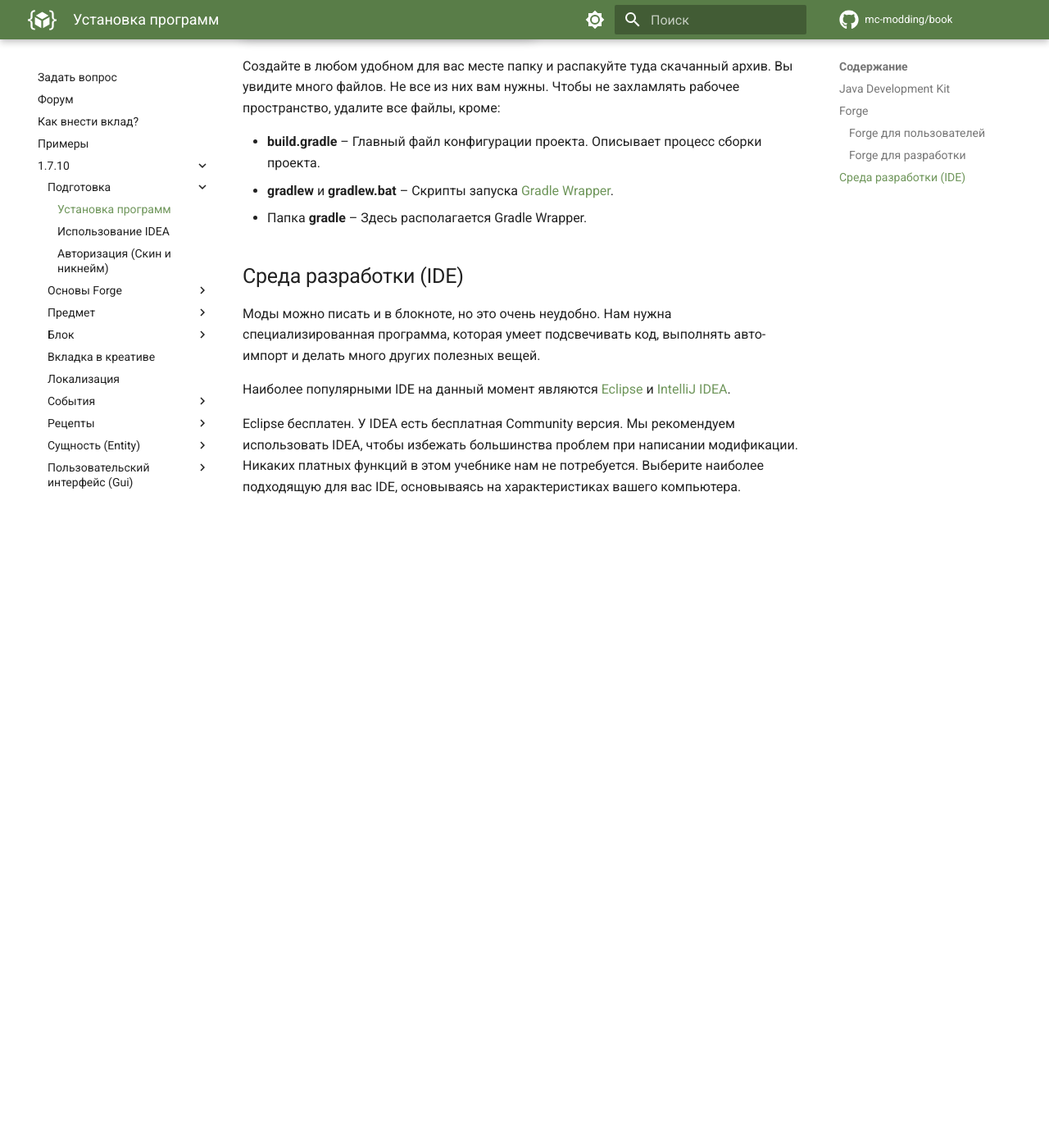
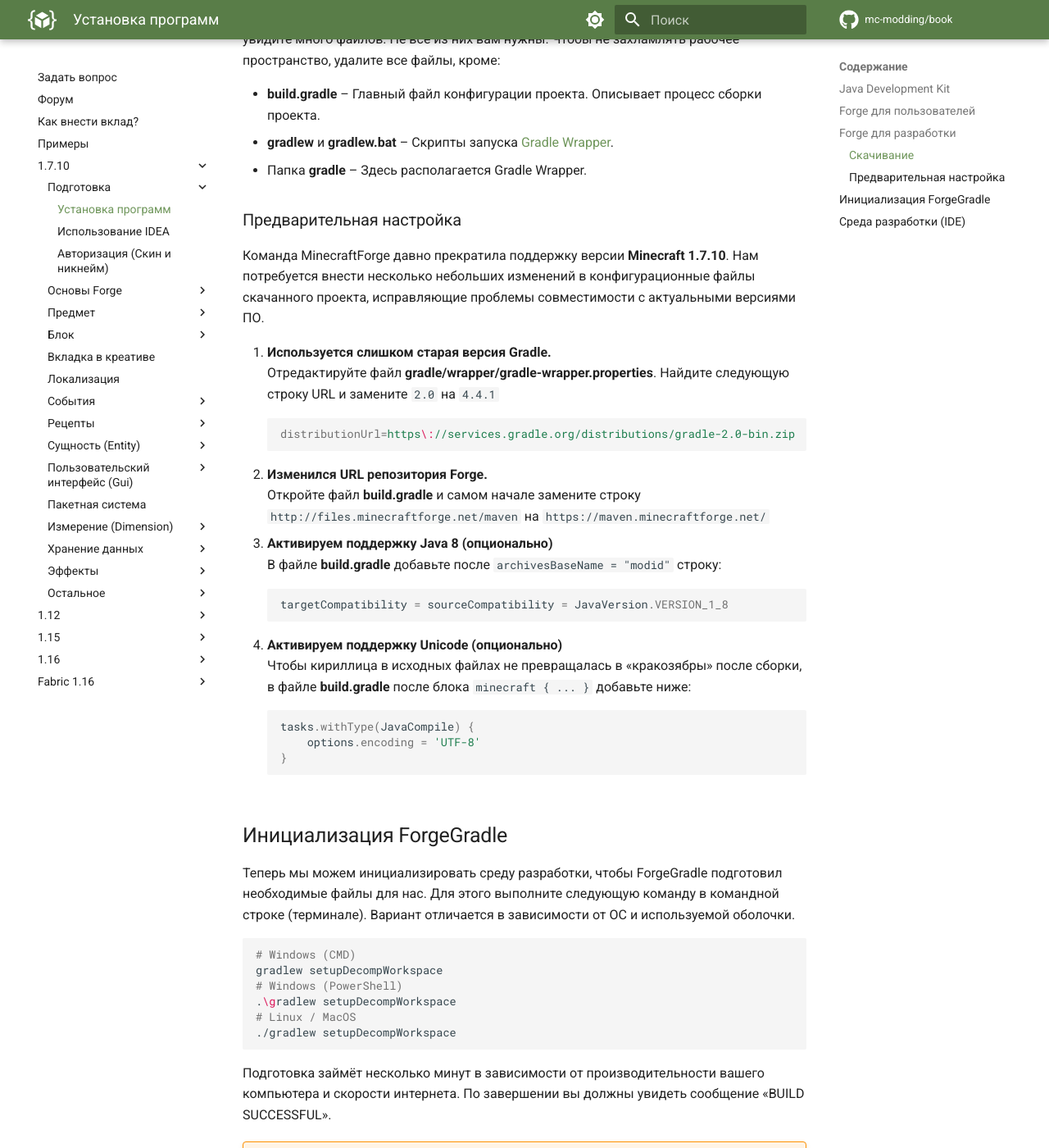
Before and after one commit to mc-modding/book, an MkDocs documentation site: the page built from docs/1.7.10/preparation/install.md, in a window 1280 px wide and 1400 px high, scrolled down 2178 px. Shown: the whole window at 82% size. Built offline with MkDocs 1.6.1 and Material for MkDocs 9.7.7, drawn with Linux system fonts in a browser that asks for light colours; comment, search, counter and statistics services are not loaded; before the commit the page ends 2808 px from its top, so only the background shows below that; some of the changed text lies outside the part shown.

Commit message:
Настройка ForgeGradle

````diff
--- a/docs/1.7.10/preparation/install.md
+++ b/docs/1.7.10/preparation/install.md
@@ -42,12 +39,15 @@
 
 ![Картинка установщика](images/installer.png)
 
-### Forge для разработки
+
+## Forge для разработки
 
 !!! note ""
     Forge использует систему сборки проектов [Gradle](https://docs.gradle.org/current/userguide/what_is_gradle.html).
     Задачей систем сборки является автоматизация процессов, чтобы избавить вас от необходимости вводить множество консольных команд вручную.
     Проще говоря, Gradle делает за вас всю «грязную работу». В случае Minecraft разработки это компиляция, тестирование, обфуксация кода; упаковка всего в JAR-файл.
+
+### Скачивание
 
 Скачайте набор инструментов для разработки модификаций (SRC, для новых версий MDK) с [официального сайта Forge](https://files.minecraftforge.net/net/minecraftforge/forge/index_1.7.10.html):
 
@@ -60,6 +60,72 @@
 * **gradlew** и **gradlew.bat** – Скрипты запуска [Gradle Wrapper](https://docs.gradle.org/current/userguide/gradle_wrapper.html).
 * Папка **gradle** – Здесь располагается Gradle Wrapper.
 
+### Предварительная настройка
+
+Команда MinecraftForge давно прекратила поддержку версии **Minecraft 1.7.10**.
+Нам потребуется внести несколько небольших изменений в конфигурационные файлы скачанного проекта, исправляющие проблемы совместимости с актуальными версиями ПО.
+
+1. **Используется слишком старая версия Gradle.**
+   Отредактируйте файл **gradle/wrapper/gradle-wrapper.properties**.
+   Найдите следующую строку URL и замените `2.0` на `4.4.1`
+   ```properties
+   distributionUrl=https\://services.gradle.org/distributions/gradle-2.0-bin.zip
+   ```
+2. **Изменился URL репозитория Forge.**
+   Откройте файл **build.gradle** и самом начале замените строку `http://files.minecraftforge.net/maven` на `https://maven.minecraftforge.net/`
+3. **Активируем поддержку Java 8 (опционально)**
+   В файле **build.gradle** добавьте после `archivesBaseName = "modid"` строку:
+   ```groovy
+   targetCompatibility = sourceCompatibility = JavaVersion.VERSION_1_8
+   ```
+4. **Активируем поддержку Unicode (опционально)**
+   Чтобы кириллица в исходных файлах не превращалась в «кракозябры» после сборки, в файле **build.gradle**  после блока `minecraft { ... }` добавьте ниже:
+   ```groovy
+   tasks.withType(JavaCompile) {
+       options.encoding = 'UTF-8'
+   }
+   ```
+
+## Инициализация ForgeGradle
+
+Теперь мы можем инициализировать среду разработки, чтобы ForgeGradle подготовил необходимые файлы для нас.
+Для этого выполните следующую команду в командной строке (терминале). Вариант отличается в зависимости от ОС и используемой оболочки.
+
+```shell
+# Windows (CMD)
+gradlew setupDecompWorkspace
+# Windows (PowerShell)
+.\gradlew setupDecompWorkspace
+# Linux / MacOS
+./gradlew setupDecompWorkspace
+```
+
+Подготовка займёт несколько минут в зависимости от производительности вашего компьютера и скорости интернета.
+По завершении вы должны увидеть сообщение «BUILD SUCCESSFUL».
+
+!!! warning "Важно"
+    Команду надо выполнять находясь в каталоге проекта, иначе получите ошибку «Неизвестная команда/файл».
+    В случае ОС Windows, откройте командную строку с помощью ++shift+"ПКМ"++ в свободной области окна проводника с файлами проекта, выбрав соответствующий пункт меню.
+
+??? question "Как задать переменную JAVA_HOME?"
+    При работе с Gradle из командной строки (терминала) требуется указание пути к JDK с помощью переменной окружения **JAVA_HOME**.
+    Временно задать путь для текущего сеанса можно следующей командой в зависимости от ОС и оболочки.
+
+    ```shell
+    # Windows (CMD)
+    SET JAVA_HOME="C:\Program Files\Java\jdk1.8.0_341"
+    # Windows (PowerShell)
+    $env:JAVA_HOME = "C:\Program Files\Java\jdk1.8.0_341"
+    # Linux / MacOS
+    export JAVA_HOME = '/usr/lib/jvm/jdk1.8.0_341'
+    ```
+
+    Не забудьте изменить путь к JDK на актуальный. И не закрывайте окно терминала - все остальные команды Gradle нужно вводить в этом же окне.
+
+!!! info "Информация"
+    Настройка среды ForgeGradle производится всего один раз на ПК.
+    Вам не потребуется повторно вводить команду для остальных проектов, разрабатываемых на той же версии Forge и Minecraft (версия указывается в **build.gradle** в `minecraft.version`).
+
 ## Среда разработки (IDE)
 
 Моды можно писать и в блокноте, но это очень неудобно. Нам нужна специализированная программа, которая
````
Also changed, not shown: other parts of docs/1.7.10/preparation/install.md (+1 -4 lines).
